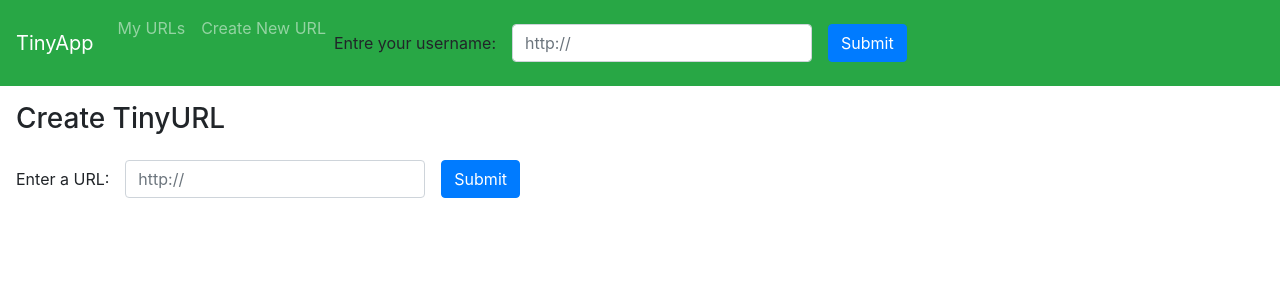
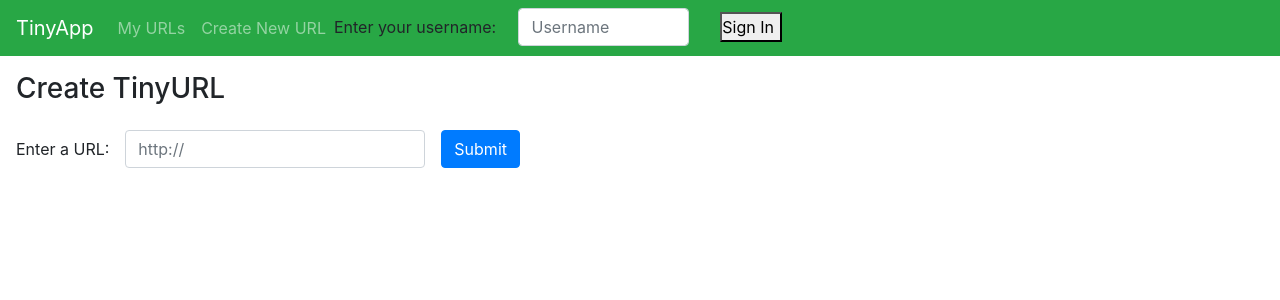
Before and after one commit to WilWadman/tinyapp, a Node server app: template views/urls_new.ejs in a window 1280 px wide. Shown: the top 300 px of the page. Run offline with Node 20, Linux system fonts and the light colour scheme; the template is opened without the code that fills it, so the values that code supplies are empty; some libraries are stand-ins or nearby versions.

Commit message:
Added login and logout features to header and updated paths in express

```diff
--- a/express_server.js
+++ b/express_server.js
@@ -1,4 +1,5 @@
 const express = require("express");
+const cookieparser = require("cookie-parser")
 const app = express();
 const PORT = 8080; // default port 8080
 function generateRandomString() {
@@ -11,13 +12,17 @@ function generateRandomString() {
   return result;
 }
 app.set("view engine", "ejs");
+app.use(express.urlencoded({ extended: true }));
+app.use(cookieparser());
 
 const urlDatabase = {
   "b2xVn2": "http://www.lighthouselabs.ca",
   "9sm5xK": "http://www.google.com"
 };
 
-app.use(express.urlencoded({ extended: true }));
+
+
+
 
 app.post("/urls", (req, res) => {
   console.log(req.body.longURL); // Log the POST request body to the console
@@ -29,30 +34,42 @@ app.post("/urls", (req, res) => {
   const id = generateRandomString();
   urlDatabase[id] = longURL;
   console.log(urlDatabase);
-  res.redirect(`/urls/${id}`)
+  res.redirect(`/urls/${id}`);
 });
 
 app.get("/u/:id", (req, res) => {
   const longURL = urlDatabase[req.params.id];
-  console.log("Console log of params id", req.params.id)
+  console.log("Console log of params id", req.params.id);
   res.redirect(longURL);
 });
 
-app.post("/urls/:id/delete", (req, res) =>{
+app.post("/urls/:id/delete", (req, res) => {
   const longURL = urlDatabase[req.params.id];
-  delete urlDatabase[req.params.id]
-  delete urlDatabase[longURL]
-  res.redirect('/urls')
-} )
+  delete urlDatabase[req.params.id];
+  delete urlDatabase[longURL];
+  res.redirect('/urls');
+});
 
-app.post("/urls/:id", (req, res) =>{
- // need to access the existing id
- // then need to update the existing id with the newly inputted updatedURL
- urlDatabase[req.params.id] = req.body.updatedURL
- console.log(req.params)
- console.log(req.body)
+app.post('/login', (req, res) => {
+  res.cookie("username", req.body.username);
+  res.redirect('/urls');
+});
+
+app.post('/logout', (req, res) => {
+
+  res.clearCookie('username')
   res.redirect('/urls')
 })
+
+
+app.post("/urls/:id", (req, res) => {
+  // need to access the existing id
+  // then need to update the existing id with the newly inputted updatedURL
+  urlDatabase[req.params.id] = req.body.updatedURL;
+  console.log(req.params);
+  console.log(req.body);
+  res.redirect('/urls');
+});
 
 app.get("/", (req, res) => {
   res.send("Hello!");
@@ -70,12 +87,18 @@ app.get("/urls/new", (req, res) => {
 });
 
 app.get("/urls", (req, res) => {
-  const templateVars = { urls: urlDatabase };
+  const username = req.cookies.username
+  const templateVars = { urls: urlDatabase , username};
+  console.log(username)
   res.render("urls_index", templateVars);
 });
 
 app.get("/urls/:id", (req, res) => {
-  const templateVars = { id: req.params.id, longURL: urlDatabase[req.params.id] };
+  const id = req.params.id
+  const longURL = urlDatabase[req.params.id]
+  const username = req.cookies.username
+
+  const templateVars = { id, longURL, username };
   res.render("urls_show", templateVars);
 });
 
--- a/views/partials/_header.ejs
+++ b/views/partials/_header.ejs
@@ -1,32 +1,33 @@
 <header>
   <nav class="navbar navbar-expand-md navbar-dark bg-success">
     <a class="navbar-brand" href="/urls">TinyApp</a>
-    <button
-      class="navbar-toggler"
-      type="button"
-      data-toggle="collapse"
-      data-target="#navbarNavAltMarkup"
-      aria-controls="navbarNavAltMarkup"
-      aria-expanded="false"
-      aria-label="Toggle navigation"
-    >
+    <button class="navbar-toggler" type="button" data-toggle="collapse" data-target="#navbarNavAltMarkup"
+      aria-controls="navbarNavAltMarkup" aria-expanded="false" aria-label="Toggle navigation">
       <span class="navbar-toggler-icon"></span>
     </button>
     <div class="collapse navbar-collapse" id="navbarNavAltMarkup">
       <div class="navbar-nav">
         <a class="nav-item nav-link" href="/urls">My URLs</a>
         <a class="nav-item nav-link" href="/urls/new">Create New URL</a>
-        <form class="form-inline" action="/login" method="POST">
-          <label for="username">Entre your username:</label>
-          <input
-            class="form-control"
-            type="text"
-            name="username"
-            placeholder="http://"
-            style="width: 300px; margin: 1em"
-          />
-          <button type="submit" class="btn btn-primary">Submit</button>
-        </form>
+        <% if(username){ %>
+
+          <form class="form-inline" action="/logout" method="POST">
+            <a> Logged in as: <%= username %> </a>
+            <button type="submit" class="navbar-nav ml-auto">Logout</button>
+            </form>
+
+            <% }
+
+            else { %>
+              <div>
+              <form style=margin-right:10% class="form-inline" action="/login" method="POST">
+                <label for="username">Enter your username:</label>
+                <input class="form-control" type="text" name="username" placeholder="Username"
+                  style="width: 38%; margin-left: 5%" />
+                <button type="submit"  class="navbar-nav ml-auto">Sign In</button>
+              </form></div>
+              <% } %>
+
       </div>
     </div>
   </nav>
```
